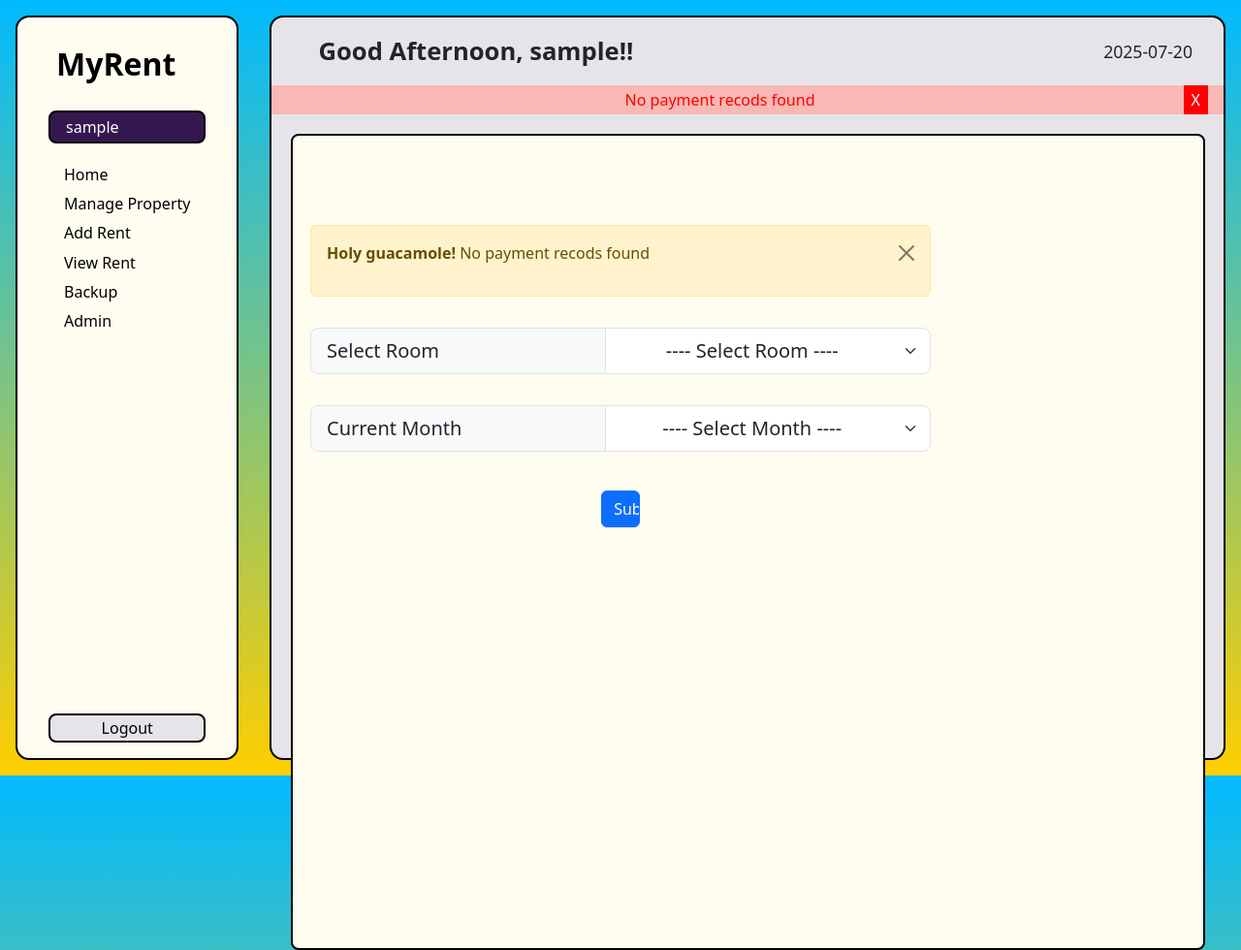
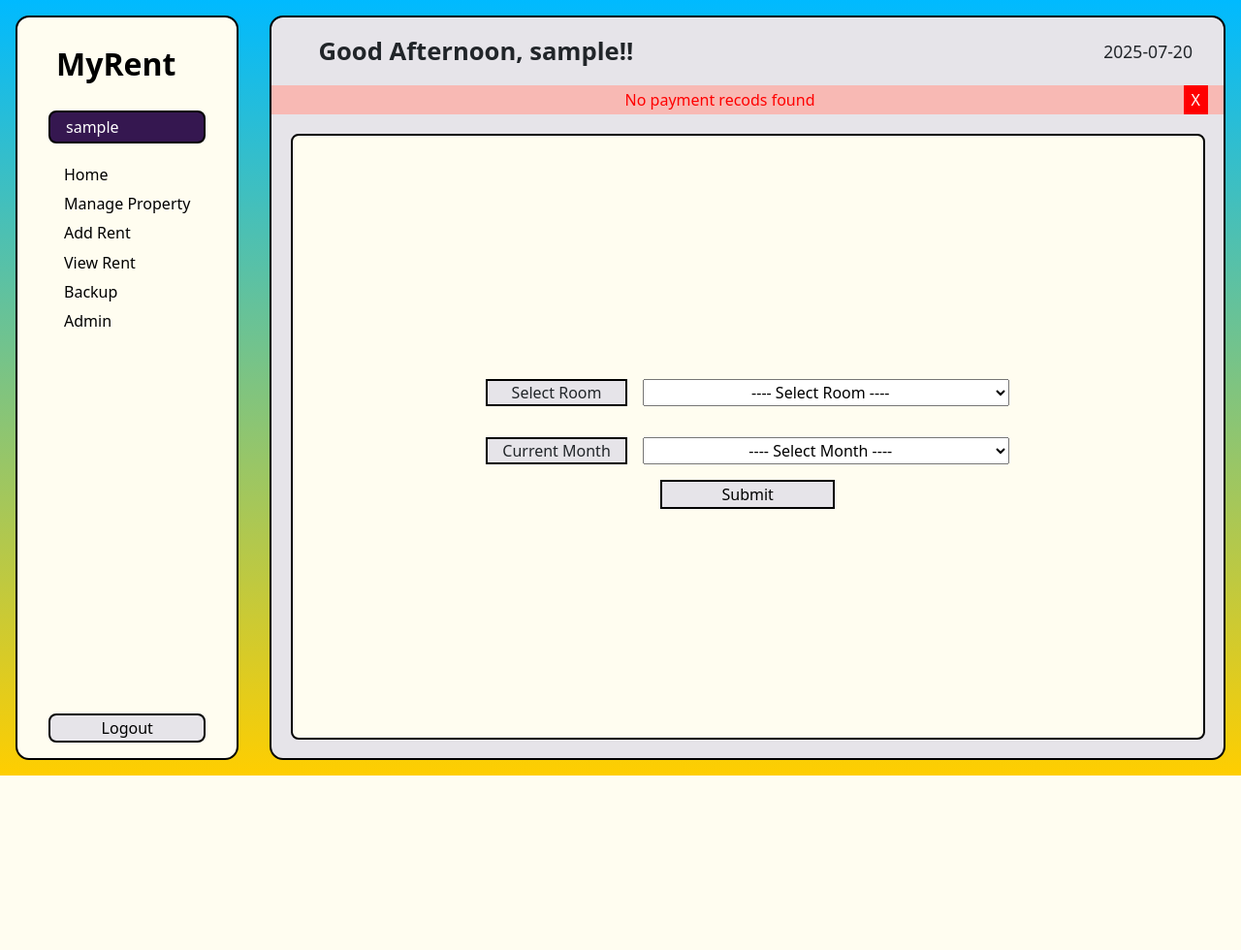
Before and after one commit to aashishChakradhar/RentManagementSystem, a Django app: page /view-rent/ in a window 1280 px wide. Shown: the whole page at 97% size. After the commit the page ends 800 px from the top, so only its background shows below. Run offline with Django 5.2, Linux system fonts and the light colour scheme; the visitor is signed in with stand-in values (Sample User, id 1); data that the repository does not hold is empty; style sheets or scripts are compiled from the project's sources; some libraries are stand-ins or nearby versions.

Commit message:
redesigning view rent form

```diff
--- a/templates/rent_view.html
+++ b/templates/rent_view.html
@@ -5,48 +5,30 @@
 {% endblock title %}
 
 {% block body %}
-    <div class = ' vh-100'>
-        <div class = "w-50 p-0 position-absolute top-50 start-50 translate-middle">
-            <div >
-                {% if messages %}
-                    <div class="alert alert-warning alert-dismissible fade show" role="alert">
-                        {% for message in messages %}
-                            <p><strong>Holy guacamole!</strong> {{message}}</p>
-                        {% endfor %}
-                        <button type="button" class="btn-close" data-bs-dismiss="alert" aria-label="Close"></button>
-                    </div>
-                {% endif %}
-            </div>
+<form action="{% url "rent:view-rent" %}" method="POST">
+    {% csrf_token %}
 
-            <form style = "max-width:650px" action="{% url "rent:view-rent" %}" method="POST">
-                {% csrf_token %}
-                <div class="input-group input-group-lg my-3">
-                    <span class="input-group-text w-50 " id="inputGroup-sizing-lg">Select Room</span>
-                    <select class="form-select" aria-label="Default select example" id = 'room' name = 'room' required>
+    <label for="room"><span >Select Room</span>
+        <select id = 'room' name = 'room' required>
             <option selected value = "None" disabled>---- Select Room ----</option>
             {% for room in rooms %}
                 <option value={{room.uid}}>{{room.room_name}}</option>
             {% endfor %}
         </select>
-                </div>
+    </label>
 
-                <div class="input-group input-group-lg my-3">
-                    <span class="input-group-text w-50 " id="inputGroup-sizing-lg">Current Month</span>
-                    <select class="form-select" aria-label="Default select example" id = 'month' name = 'month' required>
+    <label for="month">
+        <span >Current Month</span>
+        <select id = 'month' name = 'month' required>
             <option selected value = "None" disabled>---- Select Month ----</option>
                 {% for month_id,month_name in months.items %}
                     <option value={{month_id}}>{{month_name}}</option>
                 {% endfor %}
         </select>
-                </div>
+    </label>
 
-                <div class="justify-content-center my-4">
-                    <div class="w-100 text-center">
-                        <input type="submit" class='btn btn-primary w-50' value='Submit'>
-                    </div>
-                </div>
+    <button>Submit</button>
 </form>
-
 <div>
     {% if histories%}
         <table>
@@ -73,7 +55,4 @@
 
 </div>
 
-        </div>
-    </div>
-
 {% endblock body %}
```
Lines whose indentation alone changed are shown as unchanged.
